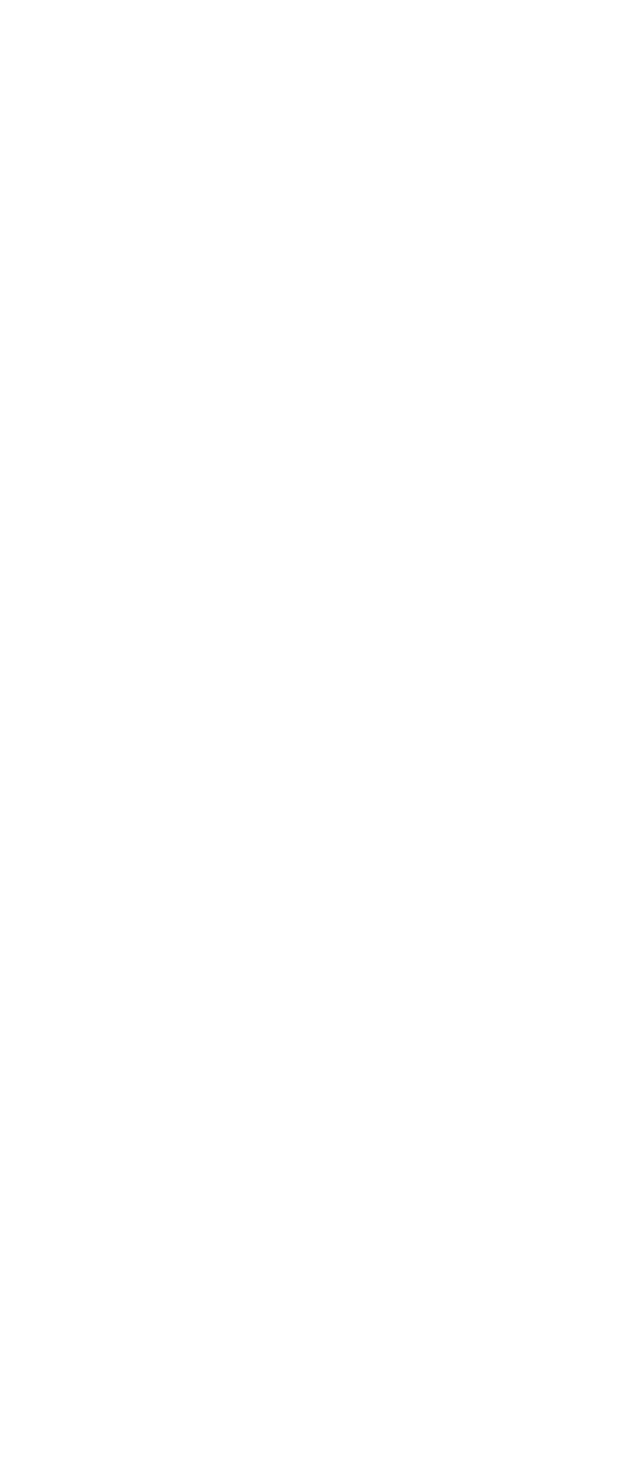
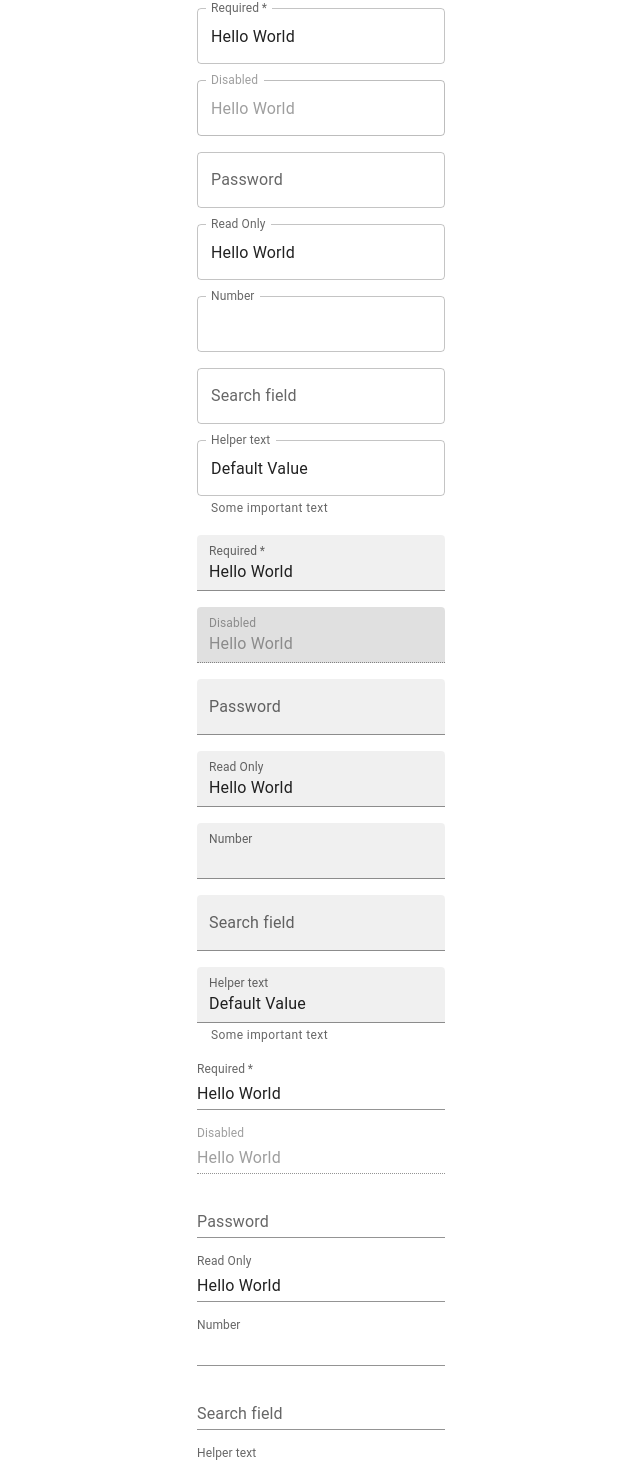
Before and after one commit to ArtyomIbatulin/MUI, a React (Vite) app in the folder mui/: page / in a window 1280 px wide. Shown: the part 92-1560 px from the top of the page, without its empty margins (319-959 px from the left). Before the commit the page ends 800 px from the top, so only its background shows below. Built offline with nearby package versions, Linux system fonts and the light colour scheme.

Commit message:
added some fields

```diff
--- a/mui/src/components/MuiTextField.tsx
+++ b/mui/src/components/MuiTextField.tsx
@@ -1,4 +1,4 @@
-import { Stack, TextField } from "@mui/material"
+import {Stack, TextField } from "@mui/material"
 
 export const MuiTextField = () => {
   return (
@@ -8,11 +8,160 @@
          alignItems="center"
          marginTop='20px'
          spacing={3}>
+
             <Stack direction="row" spacing={2}>
             <TextField id="outlined-basic" label="Outlined" variant="outlined" />
             <TextField id="filled-basic" label="Filled" variant="filled" />
             <TextField id="standard-basic" label="Standard" variant="standard" />
             </Stack>
+
+            <Stack  spacing={2}>
+            <TextField
+                required
+                id="outlined-required"
+                label="Required"
+                defaultValue="Hello World"
+            />
+            <TextField
+                disabled
+                id="outlined-disabled"
+                label="Disabled"
+                defaultValue="Hello World"
+            />
+            <TextField
+                id="outlined-password-input"
+                label="Password"
+                type="password"
+                autoComplete="current-password"
+            />
+            <TextField
+                id="outlined-read-only-input"
+                label="Read Only"
+                defaultValue="Hello World"
+                InputProps={{
+                    readOnly: true,
+                }}
+            />
+            <TextField
+                id="outlined-number"
+                label="Number"
+                type="number"
+                InputLabelProps={{
+                    shrink: true,
+                }}
+            />
+            <TextField id="outlined-search" label="Search field" type="search" />
+            <TextField
+                id="outlined-helperText"
+                label="Helper text"
+                defaultValue="Default Value"
+                helperText="Some important text"
+            />
+            <TextField
+                required
+                id="filled-required"
+                label="Required"
+                defaultValue="Hello World"
+                variant="filled"
+            />
+            <TextField
+                disabled
+                id="filled-disabled"
+                label="Disabled"
+                defaultValue="Hello World"
+                variant="filled"
+            />
+            <TextField
+                id="filled-password-input"
+                label="Password"
+                type="password"
+                autoComplete="current-password"
+                variant="filled"
+            />
+            <TextField
+                id="filled-read-only-input"
+                label="Read Only"
+                defaultValue="Hello World"
+                InputProps={{
+                    readOnly: true,
+                }}
+                variant="filled"
+            />
+            <TextField
+                id="filled-number"
+                label="Number"
+                type="number"
+                InputLabelProps={{
+                    shrink: true,
+                }}
+                variant="filled"
+            />
+            <TextField
+                id="filled-search"
+                label="Search field"
+                type="search"
+                variant="filled"
+            />
+            <TextField
+                id="filled-helperText"
+                label="Helper text"
+                defaultValue="Default Value"
+                helperText="Some important text"
+                variant="filled"
+            />
+            <TextField
+                required
+                id="standard-required"
+                label="Required"
+                defaultValue="Hello World"
+                variant="standard"
+                />
+            <TextField
+                disabled
+                id="standard-disabled"
+                label="Disabled"
+                defaultValue="Hello World"
+                variant="standard"
+            />
+            <TextField
+                id="standard-password-input"
+                label="Password"
+                type="password"
+                autoComplete="current-password"
+                variant="standard"
+            />
+            <TextField
+                id="standard-read-only-input"
+                label="Read Only"
+                defaultValue="Hello World"
+                InputProps={{
+                    readOnly: true,
+                }}
+                variant="standard"
+            />
+            <TextField
+                id="standard-number"
+                label="Number"
+                type="number"
+                InputLabelProps={{
+                    shrink: true,
+                }}
+                variant="standard"
+            />
+            <TextField
+                id="standard-search"
+                label="Search field"
+                type="search"
+                variant="standard"
+            />
+            <TextField
+                id="standard-helperText"
+                label="Helper text"
+                defaultValue="Default Value"
+                helperText="Some important text"
+                variant="standard"
+            />
+            </Stack>
         </Stack>
     </div>
   )
```
